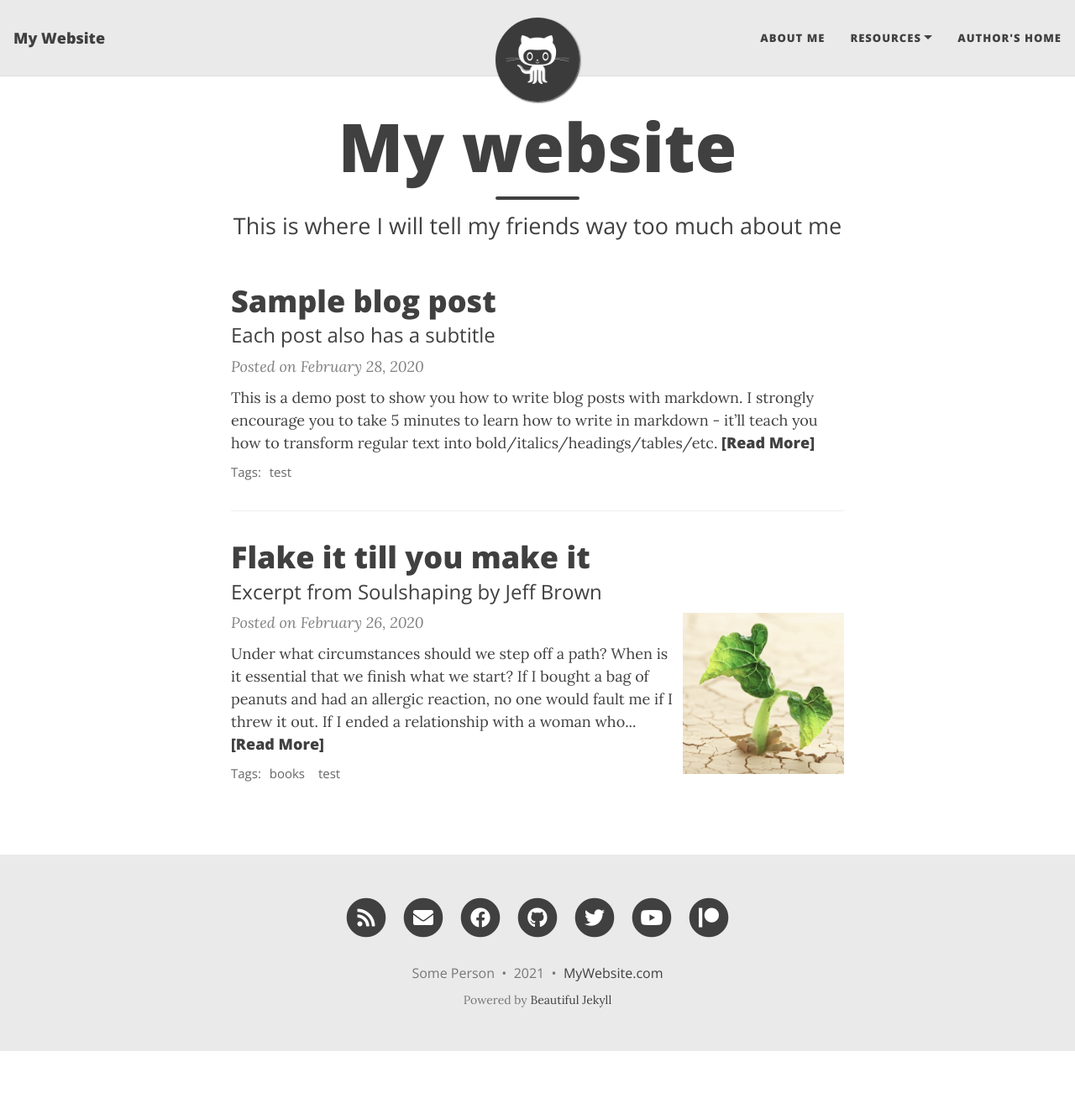
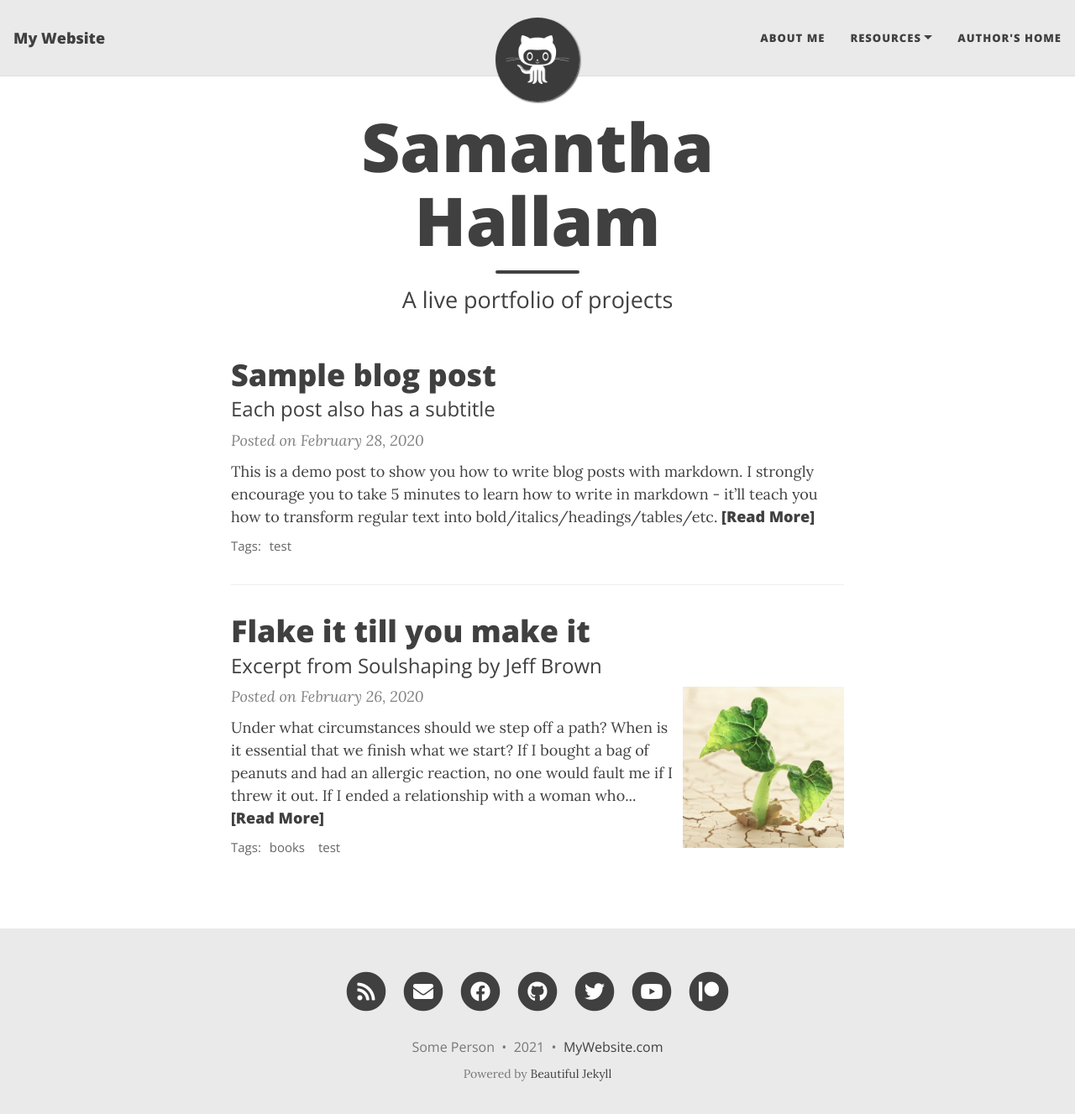
Before and after one commit to samanthemum/samanthemum.github.io, a Jekyll site: the page built from index.html, in a window 1280 px wide and 1340 px high. Shown: the top 1327 px of the window at 84% size. Built offline with Jekyll 4.4.1, drawn with Linux system fonts in a browser that asks for light colours; nearby versions of some CDN libraries; the list of posts is cut into pages by our own code.

Commit message:
Changed homepage

```diff
--- a/index.html
+++ b/index.html
@@ -1,5 +1,5 @@
 ---
 layout: home
-title: My website
-subtitle: This is where I will tell my friends way too much about me
+title: Samantha Hallam
+subtitle: A live portfolio of projects
 ---
```
